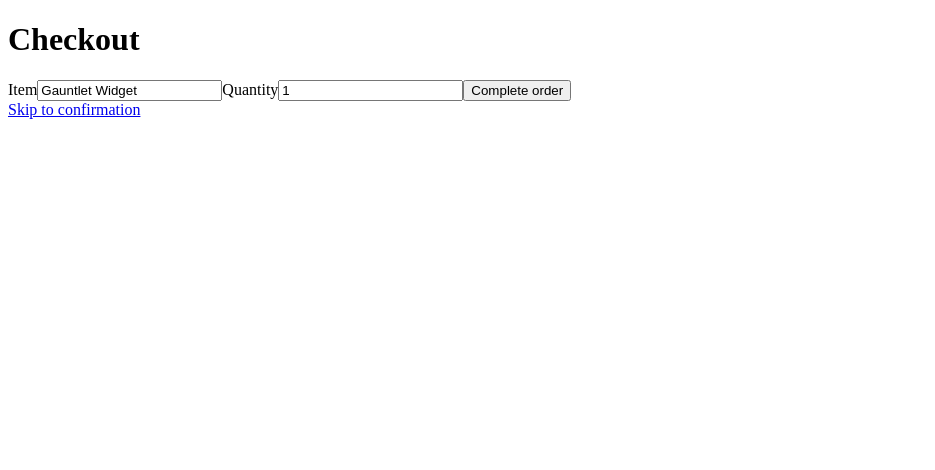
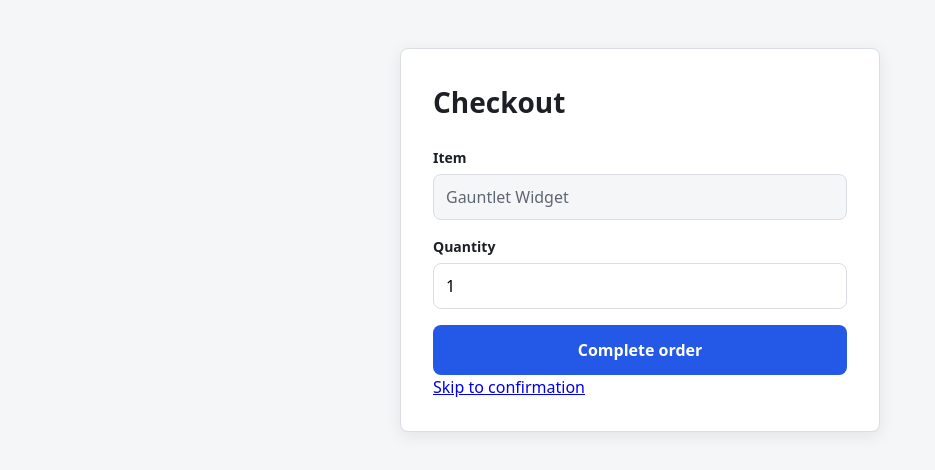
Before and after one commit to farillarad/utwat-hackathon, a React (Vite) app in the folder apps/gauntlet/: page /level/6 in a window 1280 px wide. Shown: the top 470 px of the page, without its empty margins (0-935 px from the left). Built offline with nearby package versions, Linux system fonts and the light colour scheme; no server answers.

Commit message:
gauntlet: add shared design system styles

```diff
--- a/apps/gauntlet/src/components/CheckoutForm.tsx
+++ b/apps/gauntlet/src/components/CheckoutForm.tsx
@@ -43,12 +43,12 @@ export default function CheckoutForm({
   };
 
   return (
-    <form onSubmit={handleSubmit}>
-      <label>
+    <form className="checkout-form" onSubmit={handleSubmit}>
+      <label className="field">
         Item
         <input value={item} readOnly />
       </label>
-      <label>
+      <label className="field">
         Quantity
         <input
           type="number"
@@ -61,7 +61,7 @@ export default function CheckoutForm({
         />
       </label>
       {showZip && (
-        <label>
+        <label className="field">
           Shipping ZIP
           <input
             value={zip}
@@ -84,7 +84,7 @@ export default function CheckoutForm({
           autoComplete="off"
         />
       )}
-      <button type="submit" id={submitButtonId}>
+      <button type="submit" id={submitButtonId} className="btn btn-primary">
         Complete order
       </button>
     </form>
--- a/apps/gauntlet/src/main.tsx
+++ b/apps/gauntlet/src/main.tsx
@@ -1,6 +1,7 @@
 import React from "react";
 import ReactDOM from "react-dom/client";
 import App from "./App";
+import "./styles.css";
 
 ReactDOM.createRoot(document.getElementById("root")!).render(
   <React.StrictMode>
--- /dev/null
+++ b/apps/gauntlet/src/styles.css
@@ -0,0 +1,111 @@
+/* Shared gauntlet design system — every level inherits these base styles, so
+   level pages only need plain <main>/<h1>/CheckoutForm to look like one shop. */
+
+:root {
+  --bg: #f5f6f8;
+  --surface: #ffffff;
+  --text: #1c1f24;
+  --muted: #5f6673;
+  --border: #d9dde3;
+  --primary: #2458e6;
+  --primary-hover: #1b47bf;
+  --accent: #e8453c;
+  --success: #1f8a4c;
+  --radius: 8px;
+  --shadow: 0 4px 16px rgba(20, 24, 31, 0.08);
+  --font: system-ui, -apple-system, "Segoe UI", Roboto, sans-serif;
+}
+
+* {
+  box-sizing: border-box;
+}
+
+body {
+  margin: 0;
+  background: var(--bg);
+  color: var(--text);
+  font-family: var(--font);
+  font-size: 16px;
+  line-height: 1.5;
+}
+
+main {
+  max-width: 480px;
+  margin: 48px auto;
+  padding: 32px;
+  background: var(--surface);
+  border: 1px solid var(--border);
+  border-radius: var(--radius);
+  box-shadow: var(--shadow);
+}
+
+h1 {
+  margin: 0 0 24px;
+  font-size: 28px;
+}
+
+/* Checkout form */
+
+.checkout-form {
+  display: flex;
+  flex-direction: column;
+  gap: 16px;
+}
+
+.field {
+  display: flex;
+  flex-direction: column;
+  gap: 6px;
+  font-weight: 600;
+  font-size: 14px;
+}
+
+.field input {
+  padding: 10px 12px;
+  font: inherit;
+  font-weight: 400;
+  font-size: 16px;
+  border: 1px solid var(--border);
+  border-radius: var(--radius);
+  background: var(--surface);
+}
+
+.field input:read-only {
+  background: var(--bg);
+  color: var(--muted);
+}
+
+.field input:focus {
+  outline: 2px solid var(--primary);
+  outline-offset: 1px;
+}
+
+/* Buttons */
+
+.btn {
+  padding: 12px 20px;
+  font: inherit;
+  font-weight: 600;
+  border: 1px solid transparent;
+  border-radius: var(--radius);
+  cursor: pointer;
+}
+
+.btn-primary {
+  background: var(--primary);
+  color: #fff;
+}
+
+.btn-primary:hover {
+  background: var(--primary-hover);
+}
+
+.btn-secondary {
+  background: var(--surface);
+  color: var(--text);
+  border-color: var(--border);
+}
+
+.btn-secondary:hover {
+  background: var(--bg);
+}
```
